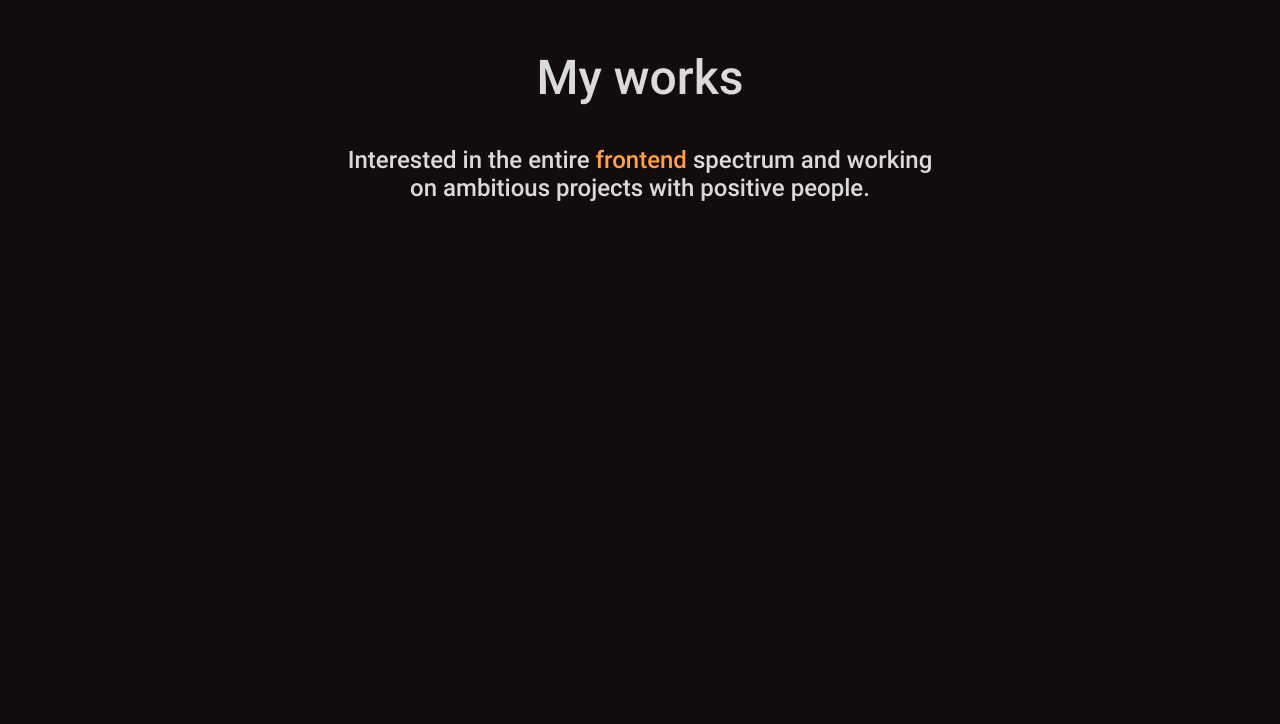
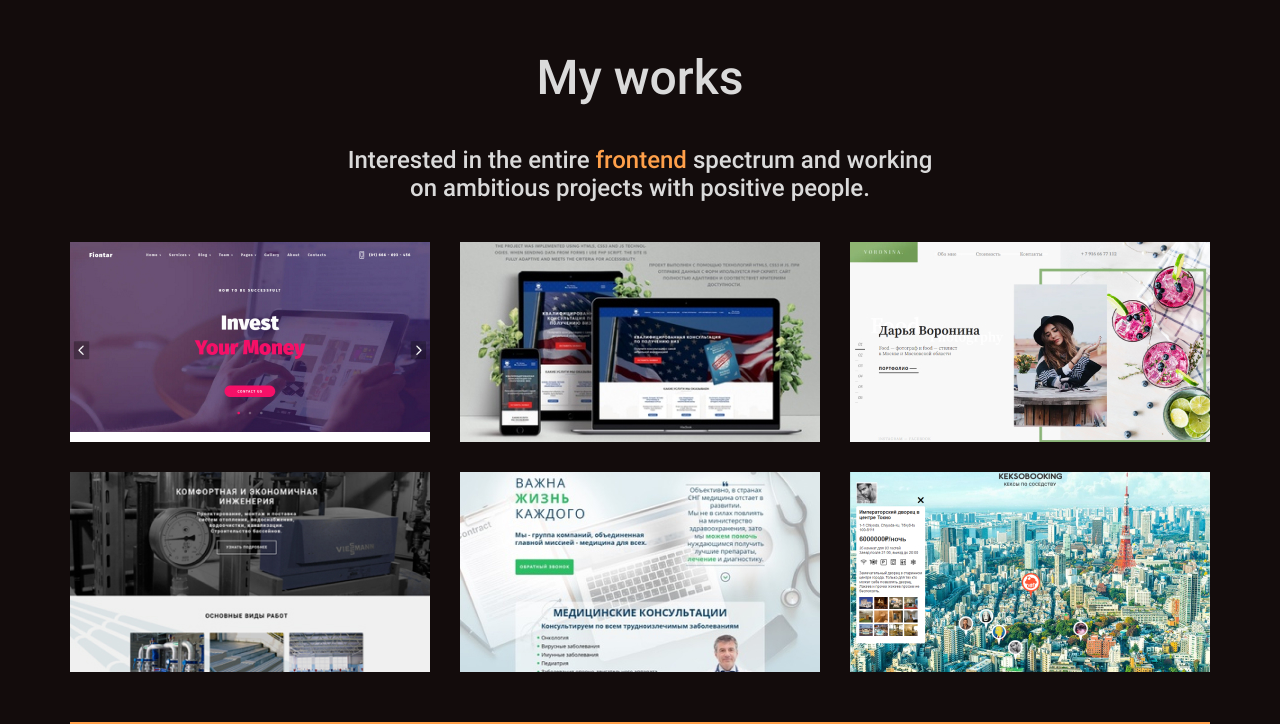
Before and after one commit to volkov85/webcreator, a PHP site: page / in a window 1280 px wide. Shown: the part 1249-1973 px from the top of the page. Before the commit the page ends 1451 px from the top, so only its background shows below. Run offline with PHP 8.4, Linux system fonts and the light colour scheme; style sheets or scripts are compiled from the project's sources.

Commit message:
Portfolio section added

```diff
--- a/source/index.html
+++ b/source/index.html
@@ -57,6 +57,14 @@
         <p class="portfolio__desc">
           Interested in the entire <span class="portfolio__desc--colored">frontend</span> spectrum and working on ambitious projects with positive people.
         </p>
+        <div class="portfolio__cards">
+          <img src="img/portfolio_mini_1.jpg" alt="Portfolio image mini" width="360" height="200">
+          <img src="img/portfolio_mini_2.jpg" alt="Portfolio image mini" width="360" height="200">
+          <img src="img/portfolio_mini_3.jpg" alt="Portfolio image mini" width="360" height="200">
+          <img src="img/portfolio_mini_4.jpg" alt="Portfolio image mini" width="360" height="200">
+          <img src="img/portfolio_mini_5.jpg" alt="Portfolio image mini" width="360" height="200">
+          <img src="img/portfolio_mini_6.jpg" alt="Portfolio image mini" width="360" height="200">
+        </div >
       </section>
     </main>
     <footer class="footer">
--- a/source/sass/blocks/portfolio.scss
+++ b/source/sass/blocks/portfolio.scss
@@ -1,3 +1,8 @@
+.portfolio {
+  border-bottom: solid $secondaryTextColor 2px;
+  padding-bottom: 50px;
+}
+
 .portfolio__title {
   font-size: $fontSecTitleSize;
   font-weight: $fontOfferWeight;
@@ -14,8 +19,16 @@
   width: 600px;
   text-align: center;
   margin: 0 auto;
+  padding-bottom: 40px;
 }
 
 .portfolio__desc--colored {
   color: $secondaryTextColor;
 }
+
+.portfolio__cards {
+  display: grid;
+  gap: 30px;
+  grid-template-columns: repeat(3, auto);
+  grid-template-rows: repeat(2, auto);
+}
```
Also changed, not shown: build/index.html (+1 -1 lines), build/css/style.min.css, source/img/portfolio_mini_1.jpg (added), source/img/portfolio_mini_2.jpg (added), source/img/portfolio_mini_3.jpg (added), source/img/portfolio_mini_4.jpg (added), source/img/portfolio_mini_5.jpg (added), source/img/portfolio_mini_6.jpg (added), 7 other files.
